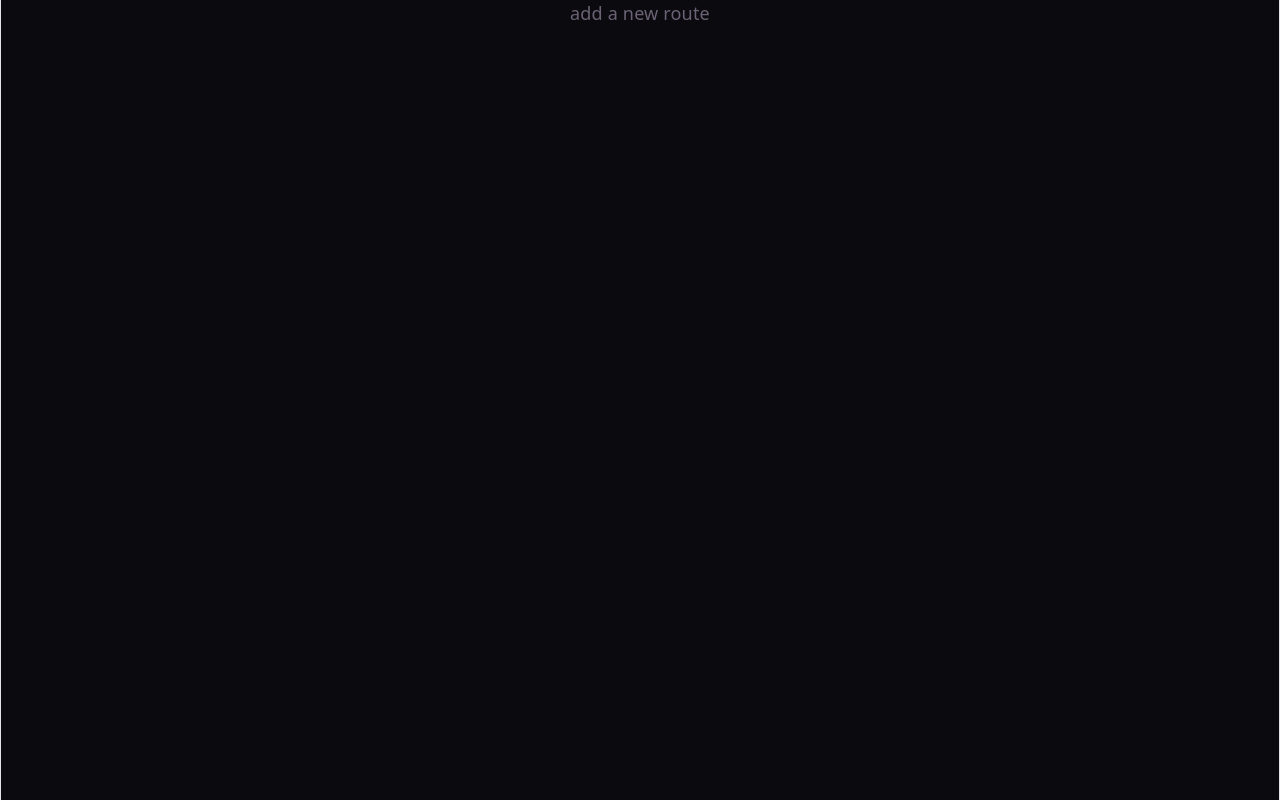
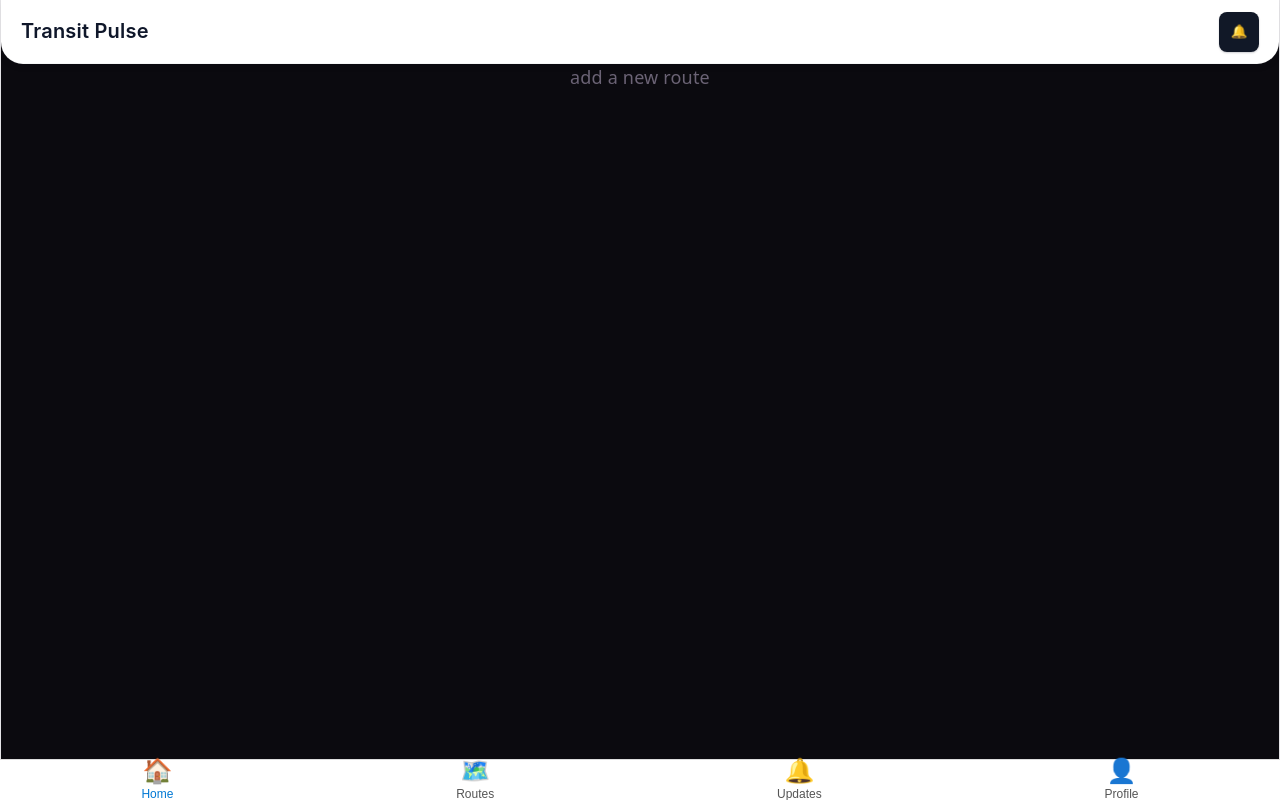
Before and after one commit to Sumit-Mashelkar/Where-is-my-Bus, a React (Vite) app in the folder transitpulse/: page /add-route in a window 1280 px wide. Built offline with nearby package versions, Linux system fonts and the light colour scheme.

Commit message:
feat: enhance AddRoutesPage and ReportsPage with Hero and Footer components

```diff
--- a/transitpulse/src/pages/AddRoutesPage.jsx
+++ b/transitpulse/src/pages/AddRoutesPage.jsx
@@ -1,9 +1,14 @@
 // contains the page for adding new bus routes
-
+import Hero from "../components/header";
+import Footer from "../components/footer";
 
 const AddRoutesPage = () => {
     return(
+        <>
+        <Hero />
         <div>add a new route</div>
+        <Footer />
+        </>
     )
 
 }
--- a/transitpulse/src/pages/ReportsPage.jsx
+++ b/transitpulse/src/pages/ReportsPage.jsx
@@ -1,8 +1,15 @@
 // contains all bus reports
+import Hero from "../components/header";
+import Footer from "../components/footer";
 
 const ReportBusPage = () => {
     return (
+        <>
+        <Hero />
         <div>report a bus</div>
+        <Footer />
+        </>
+
     )
 }
 
```
